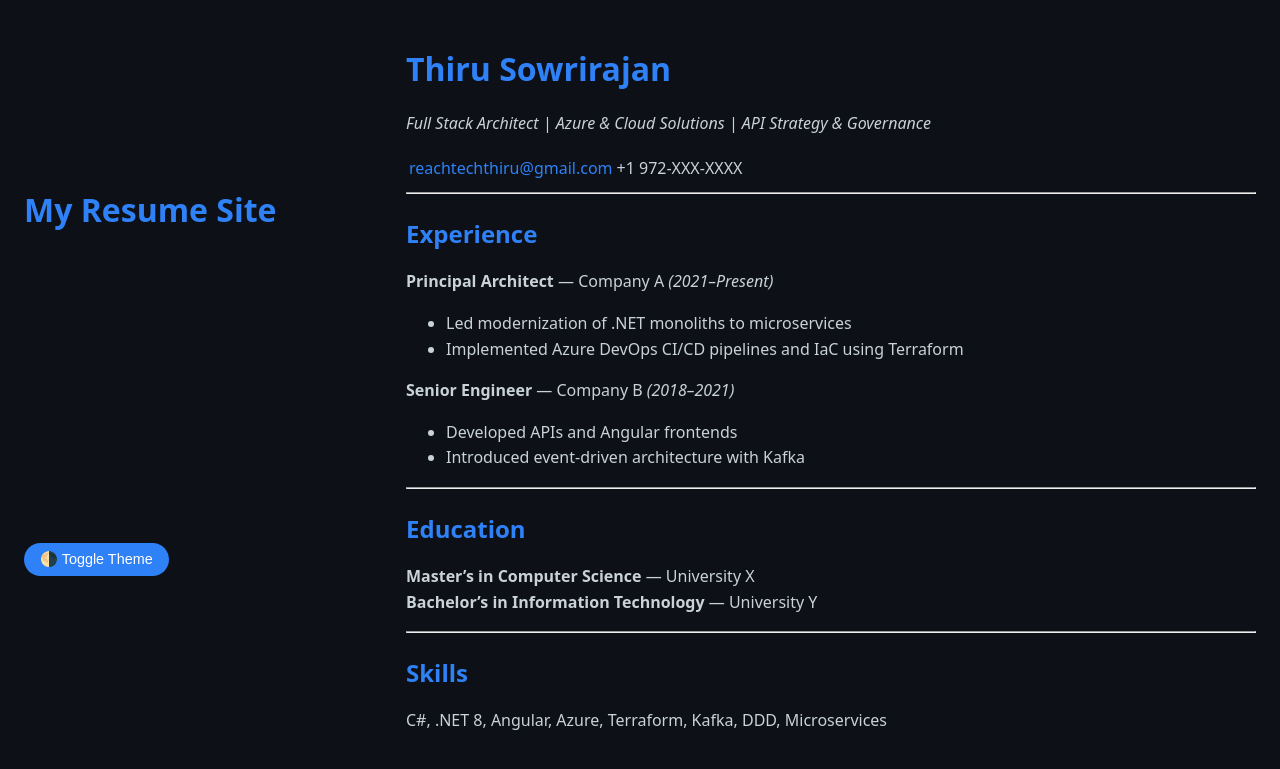
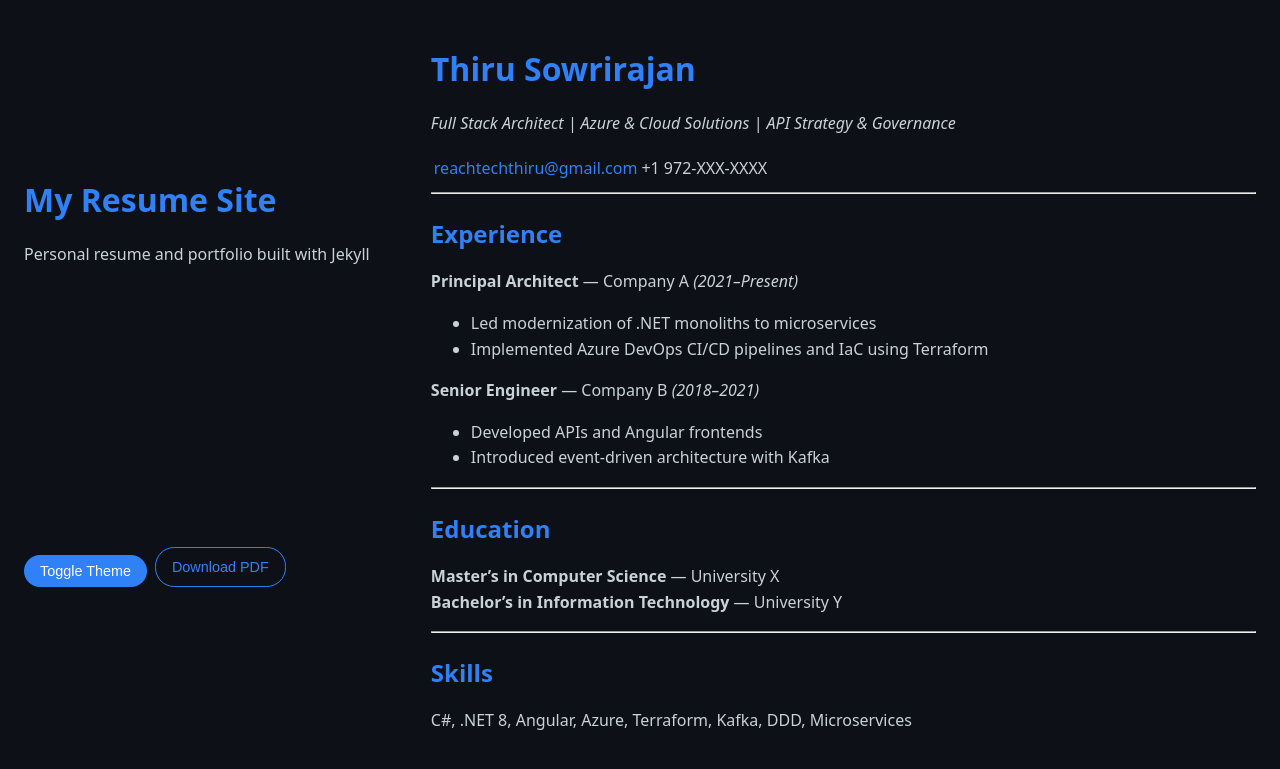
Before and after one commit to techwiththiru/resume, a Jekyll site: the page built from resume.md, in a window 1280 px wide. Shown: the top 769 px of the page. Built offline with Jekyll 4.4.1, drawn with Linux system fonts in a browser that asks for light colours.

Commit message:
add pdf generation workflow

```diff
--- a/_layouts/resume.html
+++ b/_layouts/resume.html
@@ -8,10 +8,16 @@
 </head>
 <body>
 <header>
-    <h1>{{ site.title }}</h1>
-    <button class="theme-toggle" id="theme-toggle">🌗 Toggle Theme</button>
+  <div>
+    <h1>{{ site.title | default: "Your Name" }}</h1>
+    <p>{{ site.description | default: "Full Stack Architect | Cloud Solutions | API Strategy" }}</p>
+  </div>
+
+  <div class="header-actions">
+    <button class="theme-toggle" onclick="toggleTheme()">Toggle Theme</button>
+    <button class="pdf-button" onclick="window.print()">Download PDF</button>
+  </div>
 </header>
-
 <main>
 {{ content }}
 </main>
--- a/assets/css/style.css
+++ b/assets/css/style.css
@@ -117,3 +117,34 @@
     width: 100%;
   }
 }
+
+.header-actions {
+  display: flex;
+  gap: 0.5rem;
+  flex-wrap: wrap;
+  justify-content: flex-end;
+}
+
+.pdf-button {
+  cursor: pointer;
+  border: none;
+  background: transparent;
+  color: var(--accent);
+  border: 1px solid var(--accent);
+  padding: 0.5rem 1rem;
+  border-radius: 1.2rem;
+  font-size: 0.9rem;
+  transition: background-color 0.2s, color 0.2s;
+}
+
+.pdf-button:hover {
+  background: var(--accent);
+  color: white;
+}
+
+/* Hide on print */
+@media print {
+  .pdf-button {
+    display: none;
+  }
+}
```
Also changed, not shown: .github/workflows/pdf-resume.yml (added). Lines whose indentation alone changed are shown as unchanged.
